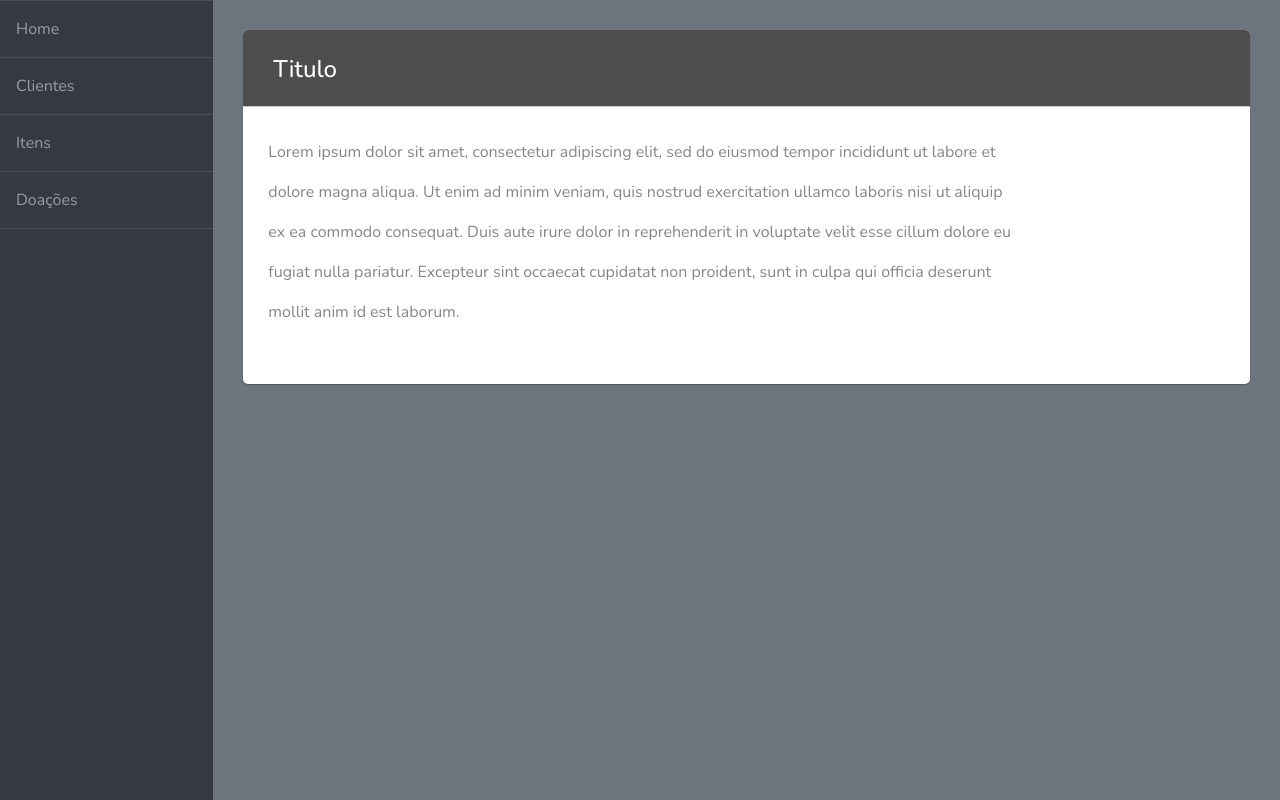
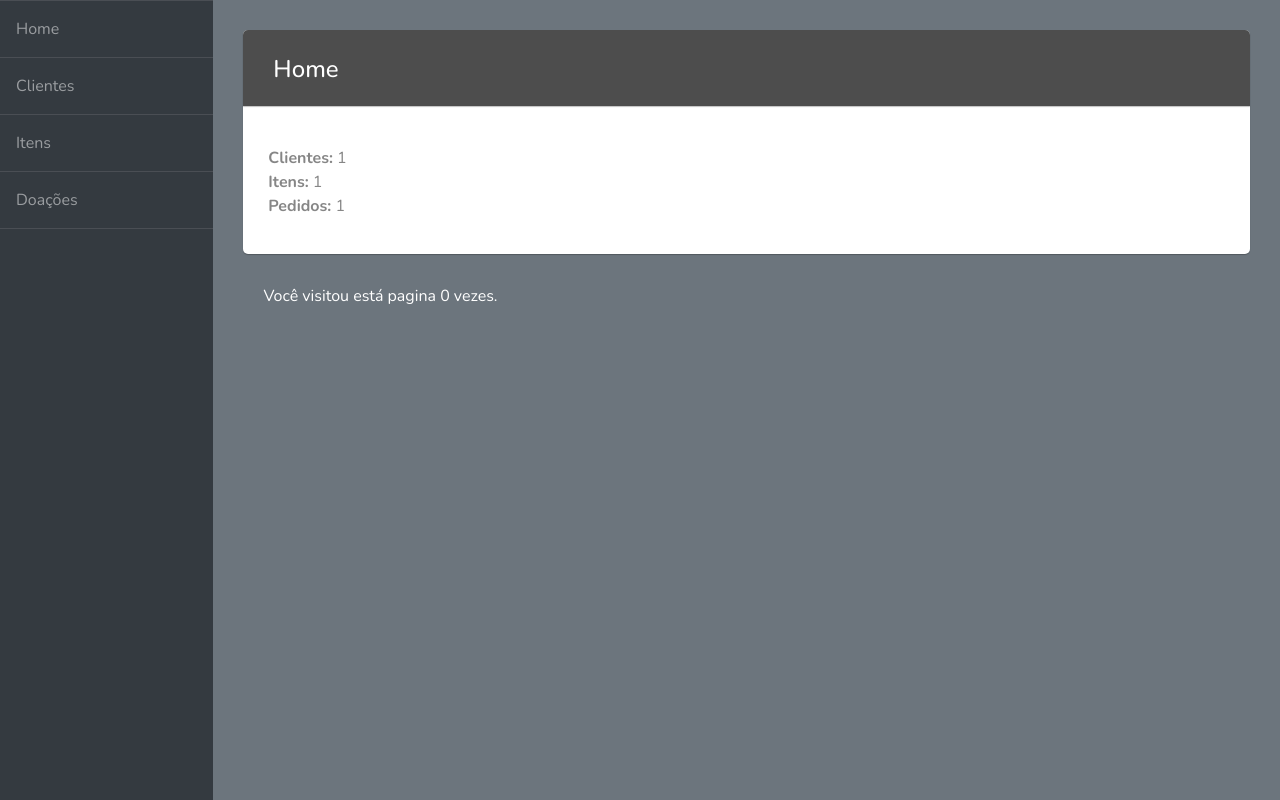
Before and after one commit to losthunter52/GestorDePedidos, a Django app: page /home/ in a window 1280 px wide. Run offline with Django 4.2, Linux system fonts and the light colour scheme; tables that the repository leaves empty hold one stand-in row (values such as "Sample post"); some libraries are stand-ins or nearby versions.

Commit message:
3. Criada a pagina Home

```diff
--- a/app/core/templates/home.html
+++ b/app/core/templates/home.html
@@ -10,20 +10,21 @@
       <div class="table-title" id="round-top">
           <div class="row">
             <div class="col-sm-7">
-                <h2>Titulo</h2>
+                <h2>Home</h2>
             <div class="col-md-10 col-xs-10 col-sm-10">
             </div>
             <div class="col-md-1 col-xs-1 col-sm-1"></div>
             </div>
          </div>
         </div>
-                    <br>
-                    <p>Lorem ipsum dolor sit amet, consectetur adipiscing elit, sed do eiusmod tempor incididunt ut labore et</p>
-                    <p>dolore magna aliqua. Ut enim ad minim veniam, quis nostrud exercitation ullamco laboris nisi ut aliquip</p>
-                    <p>ex ea commodo consequat. Duis aute irure dolor in reprehenderit in voluptate velit esse cillum dolore eu</p>
-                    <p>fugiat nulla pariatur. Excepteur sint occaecat cupidatat non proident, sunt in culpa qui officia deserunt</p>
-                    <p>mollit anim id est laborum.</p>
-                    <br>
+        <p> </p>
+        <br>
+        <ul>
+          <li><strong>Clientes:</strong> {{ num_clientes }}</li>
+          <li><strong>Itens:</strong> {{ num_itens }}</li>
+          <li><strong>Pedidos:</strong> {{ num_pedidos }}</li>
+        </ul>
     </div>
+    <p  style="color:rgb(255, 255, 255); margin-left: 2%;">Você visitou está pagina {{ num_visits }}{% if num_visits == 1 %} vez{% else %} vezes{% endif %}.</p>
 </div>
 {% endblock %}
--- a/app/core/views.py
+++ b/app/core/views.py
@@ -1,6 +1,17 @@
 from django.shortcuts import render
+from core.models import *
 
 # Create your views here.
 def index(request):
+    num_clientes = Cliente.objects.all().count()
+    num_itens = Item.objects.all().count()
+    num_pedidos = Pedido.objects.all().count()
+    num_visits = request.session.get('num_visits', 0)
+    context = {
+        'num_clientes': num_clientes,
+        'num_itens': num_itens,
+        'num_pedidos': num_pedidos,
+        'num_visits': num_visits,
+    }
     template_name = 'home.html'
-    return render(request, template_name)
+    return render(request, template_name, context)
```
